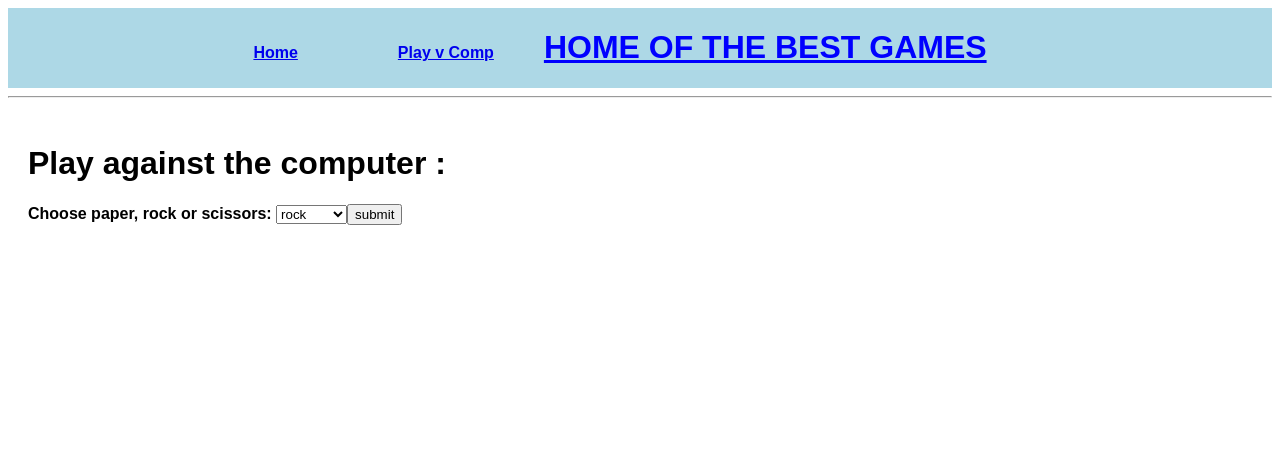
After one commit to AJThomas145/week3_hw_game_app, a Flask app: template templates/play.html in a window 1280 px wide. The commit adds this page. Shown: the top 465 px of the page. Run offline with Flask 2, Linux system fonts and the light colour scheme; the template is opened without the code that fills it, so the values that code supplies are empty.

Commit message:
seventh commit

```diff
--- a/models/game.py
+++ b/models/game.py
@@ -40,9 +40,7 @@ class Game():
         elif computer == 3:
             return computer == "scissors"
 
-    def computer_game(self, player):
-        pick = ["rock", "paper", "scissors"]
-        computer = pick[random.randint(0,2)]
+    def computer_game(self, player, computer):
         if player.choice == computer:
             return "No winner, play again!"
         elif player.choice  == "rock":
--- a/templates/base.html
+++ b/templates/base.html
@@ -14,6 +14,10 @@
             <ul id="menu">
                 <li>
                     <a href="/home">Home</a>
+                </li>
+                <br>
+                <li>
+                    <a href="/play">Play v Comp</a>
                 </li>
         </nav>
     </header>
--- /dev/null
+++ b/templates/play.html
@@ -0,0 +1,25 @@
+{% extends "base.html" %}
+
+{% block content %}
+
+<body>
+
+    <h1> Play against the computer : </h1>
+    <form action="/play" method="POST">
+    <label for="player_pick">Choose paper, rock or scissors:</label>
+    <select id="player_pick" name="player_pick">
+        <option value="rock">rock</option>
+        <option value="paper">paper</option>
+        <option value="scissors">scissors</option>
+        <input type="submit" value="submit">
+    </select>
+    </form>
+
+
+</body>
+
+
+
+
+
+{% endblock %}
```
Also changed, not shown: controllers/controller.py (+13 -1 lines), templates/computer.html (deleted, +0 -15 lines).
